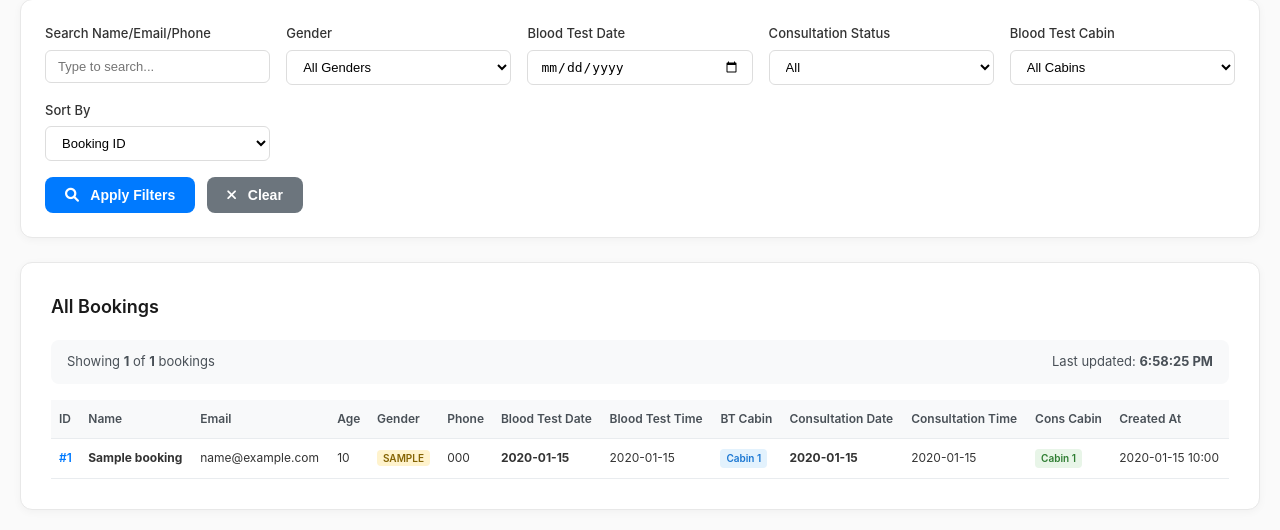
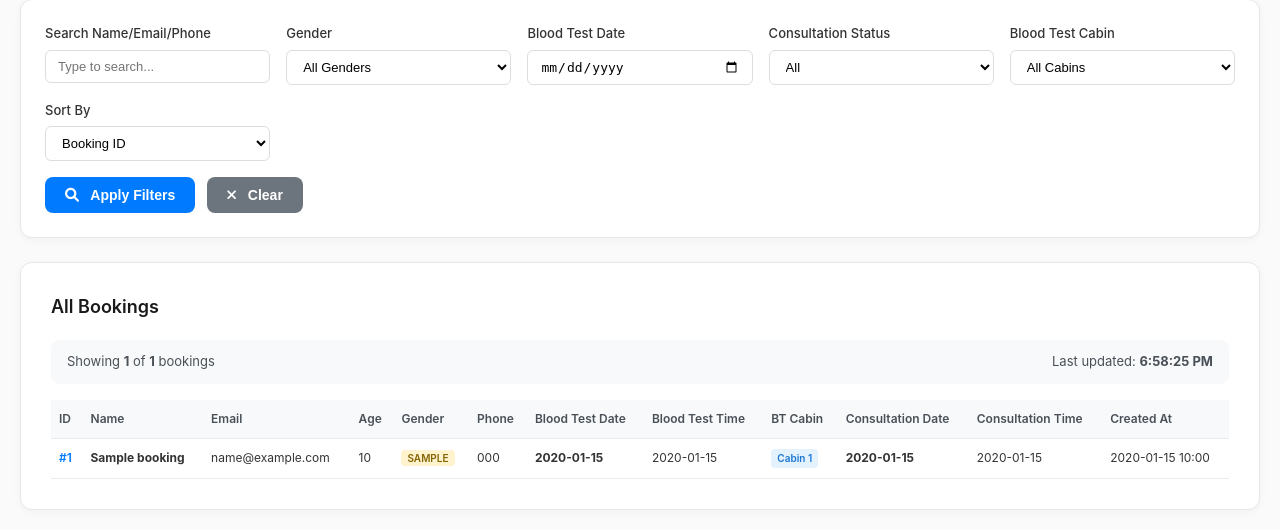
Before and after one commit to pxxthik/supershyft-nvidia, a Flask app: page /admin in a window 1280 px wide. Shown: the part 273-803 px from the top of the page. Run offline with Flask 3, Linux system fonts and the light colour scheme; the visitor is signed in with stand-in values (Sample User, id 1); tables that the repository leaves empty hold one stand-in row (values such as "Sample post").

Commit message:
update: removed consultant cabin field

```diff
--- a/app.py
+++ b/app.py
@@ -76,36 +76,15 @@ def get_blood_test_slots():
 
 
 # API Routes for Consultation Booking
-@app.route('/get_consultation_cabins_availability')
-def get_consultation_cabins_availability():
-    """API endpoint to get available cabins for consultations"""
+@app.route('/get_consultation_slots')
+def get_consultation_slots():
+    """API endpoint to get available time slots for consultations"""
     date_param = request.args.get('date')
+
     if not date_param:
         return jsonify({'error': 'Date parameter is required'})
 
-    cabin_availability = booking_manager.consultation_service.get_cabin_availability(date_param)
-
-    if not cabin_availability:
-        return jsonify({'error': 'Invalid date or date is in the past'})
-
-    return jsonify(cabin_availability)
-
-
-@app.route('/get_consultation_slots')
-def get_consultation_slots():
-    """API endpoint to get available time slots for a specific consultation cabin"""
-    date_param = request.args.get('date')
-    cabin_param = request.args.get('cabin')
-
-    if not date_param or not cabin_param:
-        return jsonify({'error': 'Date and cabin parameters are required'})
-
-    try:
-        cabin = int(cabin_param)
-    except ValueError:
-        return jsonify({'error': 'Invalid cabin number'})
-
-    available_slots = booking_manager.consultation_service.get_available_slots(date_param, cabin)
+    available_slots = booking_manager.consultation_service.get_available_slots(date_param)
 
     if available_slots is None:
         return jsonify({'error': 'Invalid date or date is in the past'})
@@ -137,8 +116,8 @@ def submit_booking():
 
         # Create success message
         success_message = f'Booking confirmed! Your booking ID is {booking_id}. Blood test assigned to Cabin {booking_data["blood_test_cabin"]}.'
-        if booking_data.get('consultation_cabin'):
-            success_message += f' Consultation assigned to Cabin {booking_data["consultation_cabin"]}.'
+        if booking_data.get('consultation_date'):
+            success_message += f' Consultation scheduled for {booking_data["consultation_date"]} at {booking_data["consultation_time"]}.'
 
         flash(success_message)
         return redirect(url_for('booking_success', booking_id=booking_id))
--- a/database.py
+++ b/database.py
@@ -23,7 +23,6 @@ def init_db():
             blood_test_cabin INTEGER,
             consultation_date TEXT,
             consultation_time TEXT,
-            consultation_cabin INTEGER,
             created_at TIMESTAMP DEFAULT CURRENT_TIMESTAMP
         )
     ''')
@@ -54,15 +53,14 @@ def save_booking(booking_data):
         INSERT INTO bookings (
             name, email, age, gender, phone,
             blood_test_date, blood_test_time, blood_test_cabin,
-            consultation_date, consultation_time, consultation_cabin
-        ) VALUES (?, ?, ?, ?, ?, ?, ?, ?, ?, ?, ?)
+            consultation_date, consultation_time
+        ) VALUES (?, ?, ?, ?, ?, ?, ?, ?, ?, ?)
     ''', (
         booking_data['name'], booking_data['email'], booking_data['age'],
         booking_data['gender'], booking_data['phone'],
         booking_data['blood_test_date'], booking_data['blood_test_time'],
         booking_data['blood_test_cabin'],
-        booking_data.get('consultation_date'), booking_data.get('consultation_time'),
-        booking_data.get('consultation_cabin')
+        booking_data.get('consultation_date'), booking_data.get('consultation_time')
     ))
 
     conn.commit()
@@ -92,7 +90,7 @@ def get_all_bookings():
     cursor.execute('''
         SELECT id, name, email, age, gender, phone,
                blood_test_date, blood_test_time, blood_test_cabin,
-               consultation_date, consultation_time, consultation_cabin,
+               consultation_date, consultation_time,
                created_at
         FROM bookings
         ORDER BY created_at DESC
--- a/static/css/index.css
+++ b/static/css/index.css
@@ -25,7 +25,7 @@ body {
 }
 
 .nvidia-logo {
-    width: 200px;
+    width: 150px;
     height: auto;
     margin-bottom: 30px;
     filter: brightness(1.1);
--- a/templates/admin.html
+++ b/templates/admin.html
@@ -144,7 +144,6 @@
                             <th>BT Cabin</th>
                             <th>Consultation Date</th>
                             <th>Consultation Time</th>
-                            <th>Cons Cabin</th>
                             <th>Created At</th>
                         </tr>
                     </thead>
@@ -196,14 +195,7 @@
                             </td>
                             <td>
                                 {% if booking[11] %}
-                                <span class="consultation-badge">Cabin {{ booking[11] }}</span>
-                                {% else %}
-                                <span class="no-consultation">-</span>
-                                {% endif %}
-                            </td>
-                            <td>
-                                {% if booking[12] %}
-                                {{ booking[12][:16] }}
+                                {{ booking[11][:16] }}
                                 {% else %}
                                 <span class="no-consultation">-</span>
                                 {% endif %}
@@ -284,7 +276,7 @@
                     case 'date':
                         return (a[6] || '').localeCompare(b[6] || '');
                     case 'created':
-                        return (a[12] || '').localeCompare(b[12] || '');
+                        return (a[11] || '').localeCompare(b[11] || '');
                     default: // id
                         return a[0] - b[0];
                 }
@@ -326,8 +318,7 @@
             const bloodTestCabin = booking[8] ? `<span class="cabin-badge">Cabin ${booking[8]}</span>` : '<span class="no-consultation">-</span>';
             const consultationDate = booking[9] ? `<strong>${booking[9]}</strong>` : '<span class="no-consultation">Not booked</span>';
             const consultationTime = booking[10] || '<span class="no-consultation">-</span>';
-            const consultationCabin = booking[11] ? `<span class="consultation-badge">Cabin ${booking[11]}</span>` : '<span class="no-consultation">-</span>';
-            const createdAt = booking[12] ? booking[12].substring(0, 16) : '<span class="no-consultation">-</span>';
+            const createdAt = booking[11] ? booking[11].substring(0, 16) : '<span class="no-consultation">-</span>';
 
             row.innerHTML = `
                 <td><span class="booking-id">#${booking[0]}</span></td>
@@ -341,7 +332,6 @@
                 <td>${bloodTestCabin}</td>
                 <td>${consultationDate}</td>
                 <td>${consultationTime}</td>
-                <td>${consultationCabin}</td>
                 <td>${createdAt}</td>
             `;
 
@@ -395,7 +385,7 @@
             const headers = [
                 'ID', 'Name', 'Email', 'Age', 'Gender', 'Phone',
                 'Blood Test Date', 'Blood Test Time', 'Blood Test Cabin',
-                'Consultation Date', 'Consultation Time', 'Consultation Cabin',
+                'Consultation Date', 'Consultation Time',
                 'Created At'
             ];
 
--- a/templates/delete_records.html
+++ b/templates/delete_records.html
@@ -49,12 +49,12 @@
                 </td>
                 <td>
                     {% if booking[9] %}
-                        {{ booking[9] }} {{ booking[10] }} (Cabin {{ booking[11] }})
+                        {{ booking[9] }} {{ booking[10] }}
                     {% else %}
                         Not booked
                     {% endif %}
                 </td>
-                <td>{{ booking[12] }}</td>
+                <td>{{ booking[11] }}</td>
                 <td>
                     <form method="POST" action="/admin/delete_booking/{{ booking[0] }}" style="display:inline;">
                         <button type="submit" onclick="return confirm('Delete booking for {{ booking[1] }}?')">Delete</button>
--- a/templates/success.html
+++ b/templates/success.html
@@ -59,7 +59,7 @@
                 </div>
             </div>
 
-            {% if booking[9] and booking[10] and booking[11] %}
+            {% if booking[9] and booking[10] %}
             <div class="booking-details">
                 <div class="section-title">
                     <i class="fas fa-stethoscope"></i>
@@ -72,10 +72,6 @@
                 <div class="detail-row">
                     <span class="detail-label">Time:</span>
                     <span class="detail-value">{{ booking[10] }}</span>
-                </div>
-                <div class="detail-row">
-                    <span class="detail-label">Cabin:</span>
-                    <span class="detail-value">Cabin {{ booking[11] }}</span>
                 </div>
             </div>
             {% endif %}
--- a/utils.py
+++ b/utils.py
@@ -70,7 +70,6 @@ def validate_booking_data(form_data):
         # Optional consultation fields
         consultation_date = form_data.get('consultation_date')
         consultation_time = form_data.get('consultation_time')
-        consultation_cabin = form_data.get('consultation_cabin')
 
         # Validate required fields
         if not all([name, email, age, gender, phone, blood_test_date, blood_test_time, blood_test_cabin]):
@@ -80,8 +79,6 @@ def validate_booking_data(form_data):
         try:
             age = int(age)
             blood_test_cabin = int(blood_test_cabin)
-            if consultation_cabin:
-                consultation_cabin = int(consultation_cabin)
         except ValueError:
             return False, 'Invalid age or cabin number', None
 
@@ -104,8 +101,7 @@ def validate_booking_data(form_data):
             'blood_test_time': blood_test_time,
             'blood_test_cabin': blood_test_cabin,
             'consultation_date': consultation_date,
-            'consultation_time': consultation_time,
-            'consultation_cabin': consultation_cabin
+            'consultation_time': consultation_time
         }
 
         return True, None, processed_data
```
Also changed, not shown: booking_service.py (+9 -43 lines), templates/index.html (+8 -69 lines).
